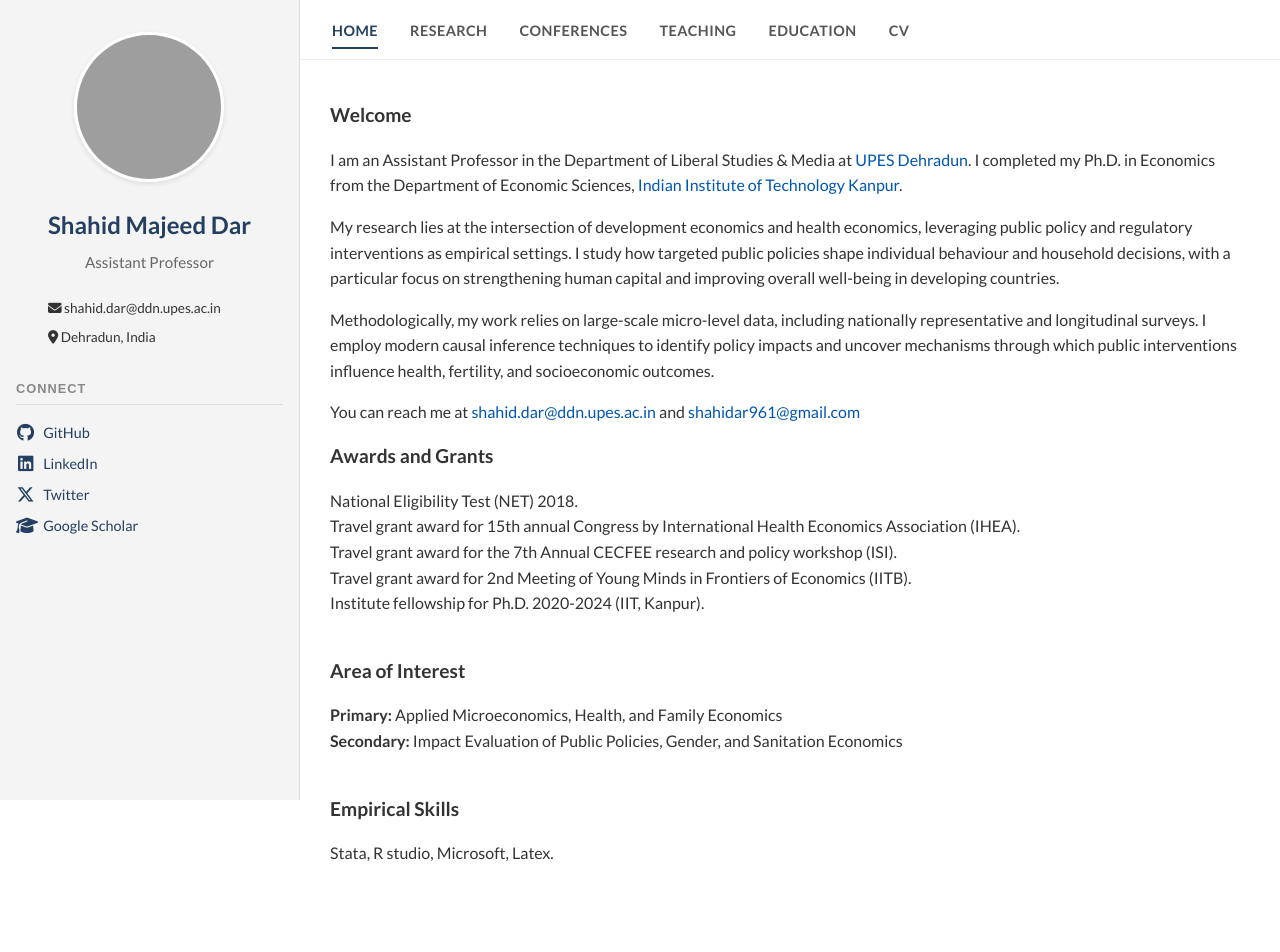
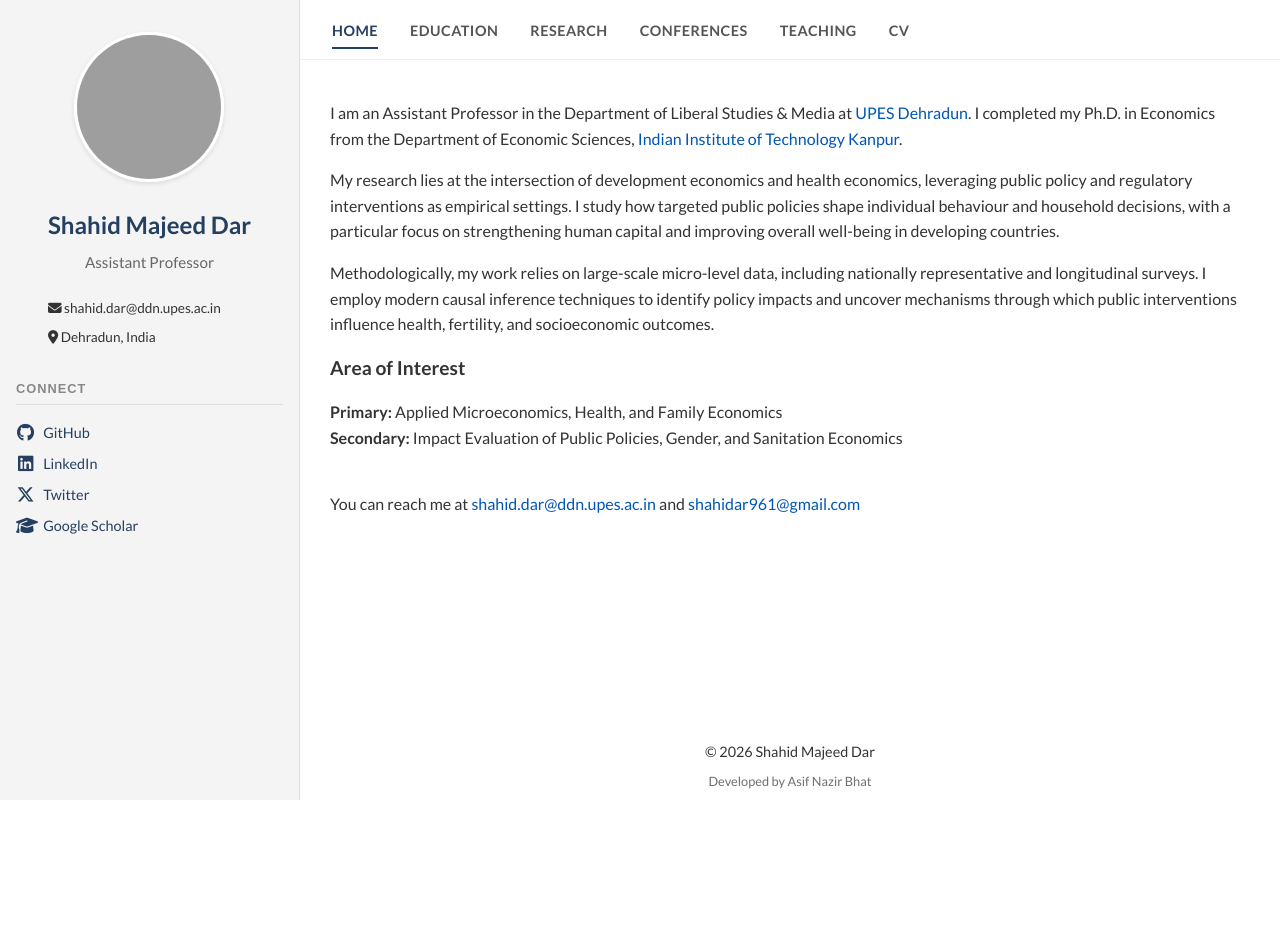
Before and after one commit to shahidar961/shahidar961.github.io, a React (Vite) app: page / in a window 1280 px wide. Shown: the top 952 px of the page. After the commit the page ends 832 px from the top, so only its background shows below. Built offline with nearby package versions, Linux system fonts and the light colour scheme; grey boxes are pictures that could not be loaded.

Commit message:
Refactor homepage and navigation layout
- Move Education to second position in navigation menu
- Remove Welcome title and Awards & Grants section from homepage
- Remove Empirical Skills section from homepage
- Move contact email to end of homepage content

```diff
--- a/src/components/Header.jsx
+++ b/src/components/Header.jsx
@@ -27,10 +27,10 @@ const Header = () => {
             </button>
             <ul className={isMenuOpen ? 'nav-open' : ''}>
                 <li><Link to="/" className={location.pathname === '/' ? 'active' : ''} onClick={closeMenu}>Home</Link></li>
+                <li><Link to="/education" className={location.pathname === '/education' ? 'active' : ''} onClick={closeMenu}>Education</Link></li>
                 <li><Link to="/research" className={location.pathname === '/research' ? 'active' : ''} onClick={closeMenu}>Research</Link></li>
                 <li><Link to="/conferences" className={location.pathname === '/conferences' ? 'active' : ''} onClick={closeMenu}>Conferences</Link></li>
                 <li><Link to="/teaching" className={location.pathname === '/teaching' ? 'active' : ''} onClick={closeMenu}>Teaching</Link></li>
-                <li><Link to="/education" className={location.pathname === '/education' ? 'active' : ''} onClick={closeMenu}>Education</Link></li>
                 <li><Link to="/cv" className={location.pathname === '/cv' ? 'active' : ''} onClick={closeMenu}>CV</Link></li>
             </ul>
         </nav>
--- a/src/pages/Home.jsx
+++ b/src/pages/Home.jsx
@@ -5,8 +5,9 @@ const Home = () => {
     return (
         <div className="page-container">
             <div className="home-content">
-                <h1 className="welcome-title">Welcome</h1>
+
                 <p>
+
                     I am an Assistant Professor in the Department of Liberal Studies & Media at <a href="https://www.upes.ac.in/" target="_blank" rel="noopener noreferrer">UPES Dehradun</a>. I completed my Ph.D. in Economics from the Department of Economic Sciences, <a href="https://www.iitk.ac.in/" target="_blank" rel="noopener noreferrer">Indian Institute of Technology Kanpur</a>.
                 </p>
                 <p>
@@ -15,23 +16,6 @@ const Home = () => {
                 <p>
                     Methodologically, my work relies on large-scale micro-level data, including nationally representative and longitudinal surveys. I employ modern causal inference techniques to identify policy impacts and uncover mechanisms through which public interventions influence health, fertility, and socioeconomic outcomes.
                 </p>
-                <p>
-                    You can reach me at <a href="mailto:shahid.dar@ddn.upes.ac.in">shahid.dar@ddn.upes.ac.in</a> and <a href="mailto:shahidar961@gmail.com">shahidar961@gmail.com</a>
-                </p>
-
-
-
-                <div className="content-section">
-                    <h2>Awards and Grants</h2>
-                    <ul>
-                        <li>National Eligibility Test (NET) 2018.</li>
-                        <li>Travel grant award for 15th annual Congress by International Health Economics Association (IHEA).</li>
-                        <li>Travel grant award for the 7th Annual CECFEE research and policy workshop (ISI).</li>
-                        <li>Travel grant award for 2nd Meeting of Young Minds in Frontiers of Economics (IITB).</li>
-                        <li>Institute fellowship for Ph.D. 2020-2024 (IIT, Kanpur).</li>
-                    </ul>
-                </div>
-
                 <div className="content-section">
                     <h2>Area of Interest</h2>
                     <p>
@@ -40,10 +24,10 @@ const Home = () => {
                     </p>
                 </div>
 
-                <div className="content-section">
-                    <h2>Empirical Skills</h2>
-                    <p>Stata, R studio, Microsoft, Latex.</p>
-                </div>
+                <p>
+                    You can reach me at <a href="mailto:shahid.dar@ddn.upes.ac.in">shahid.dar@ddn.upes.ac.in</a> and <a href="mailto:shahidar961@gmail.com">shahidar961@gmail.com</a>
+                </p>
+
             </div>
         </div>
     );
```
